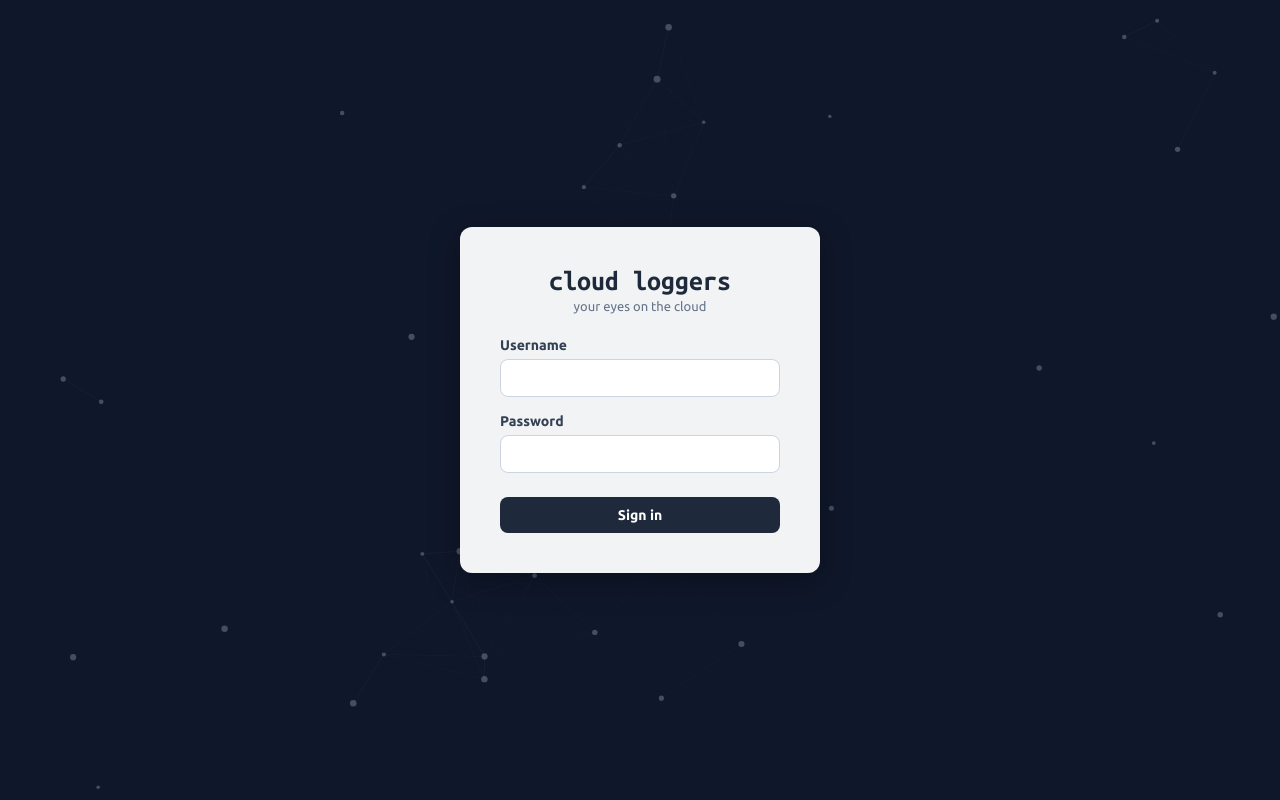
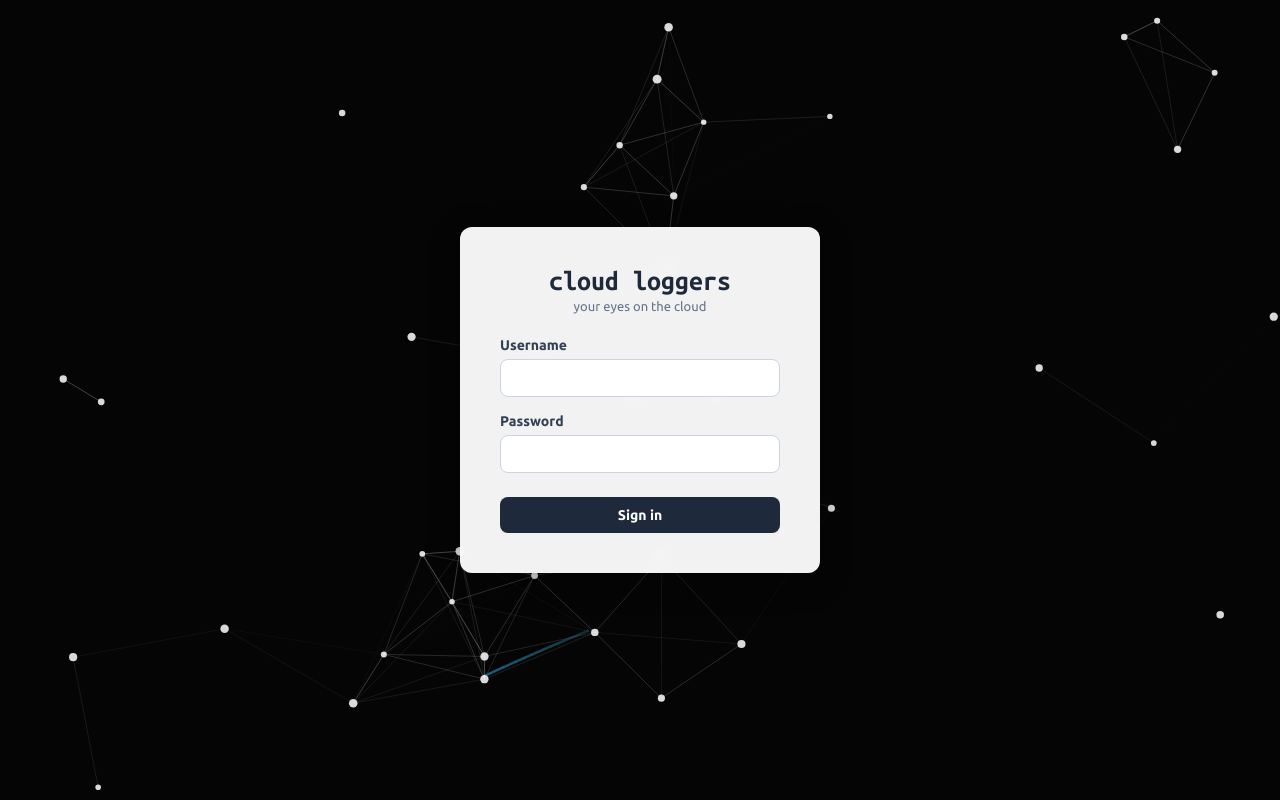
Before and after one commit to Cloud-Siem-Project/frontend, a React (Vite) app: page / in a window 1280 px wide. Built offline with nearby package versions, Linux system fonts and the light colour scheme.

Commit message:
style: darker bg, bigger white nodes, visible edges, beam traces

```diff
--- a/src/components/NetworkBackground.jsx
+++ b/src/components/NetworkBackground.jsx
@@ -4,6 +4,7 @@ const NODE_COUNT = 40;
 const CONNECTION_DISTANCE = 180;
 const BEAM_INTERVAL = 1200;
 const BEAM_SPEED = 4;
+const TRACE_FADE = 0.012;
 
 function NetworkBackground() {
   const canvasRef = useRef(null);
@@ -14,6 +15,7 @@ function NetworkBackground() {
     let animId;
     let nodes = [];
     let beams = [];
+    let traces = [];
     let lastBeamTime = 0;
 
     function resize() {
@@ -29,7 +31,7 @@ function NetworkBackground() {
           y: Math.random() * canvas.height,
           vx: (Math.random() - 0.5) * 0.4,
           vy: (Math.random() - 0.5) * 0.4,
-          radius: Math.random() * 2 + 1.5,
+          radius: Math.random() * 2 + 2.5,
         });
       }
     }
@@ -71,9 +73,25 @@ function NetworkBackground() {
       spawnBeam(time);
 
       for (const beam of beams) {
+        const from = nodes[beam.from];
+        const to = nodes[beam.to];
+        const prevProgress = beam.progress;
         beam.progress += BEAM_SPEED / 100;
+
+        traces.push({
+          x1: from.x + (to.x - from.x) * prevProgress,
+          y1: from.y + (to.y - from.y) * prevProgress,
+          x2: from.x + (to.x - from.x) * beam.progress,
+          y2: from.y + (to.y - from.y) * beam.progress,
+          opacity: 0.7,
+        });
       }
       beams = beams.filter((b) => b.progress <= 1);
+
+      for (const trace of traces) {
+        trace.opacity -= TRACE_FADE;
+      }
+      traces = traces.filter((t) => t.opacity > 0);
     }
 
     function draw() {
@@ -85,15 +103,24 @@ function NetworkBackground() {
           const dy = nodes[i].y - nodes[j].y;
           const dist = Math.sqrt(dx * dx + dy * dy);
           if (dist < CONNECTION_DISTANCE) {
-            const opacity = (1 - dist / CONNECTION_DISTANCE) * 0.15;
+            const opacity = (1 - dist / CONNECTION_DISTANCE) * 0.4;
             ctx.beginPath();
             ctx.moveTo(nodes[i].x, nodes[i].y);
             ctx.lineTo(nodes[j].x, nodes[j].y);
-            ctx.strokeStyle = `rgba(148, 163, 184, ${opacity})`;
-            ctx.lineWidth = 0.5;
+            ctx.strokeStyle = `rgba(200, 210, 220, ${opacity})`;
+            ctx.lineWidth = 1;
             ctx.stroke();
           }
         }
+      }
+
+      for (const trace of traces) {
+        ctx.beginPath();
+        ctx.moveTo(trace.x1, trace.y1);
+        ctx.lineTo(trace.x2, trace.y2);
+        ctx.strokeStyle = `rgba(56, 189, 248, ${trace.opacity})`;
+        ctx.lineWidth = 2.5;
+        ctx.stroke();
       }
 
       for (const beam of beams) {
@@ -102,36 +129,21 @@ function NetworkBackground() {
         const x = from.x + (to.x - from.x) * beam.progress;
         const y = from.y + (to.y - from.y) * beam.progress;
 
-        const tailProgress = Math.max(0, beam.progress - 0.15);
-        const tailX = from.x + (to.x - from.x) * tailProgress;
-        const tailY = from.y + (to.y - from.y) * tailProgress;
-
-        const gradient = ctx.createLinearGradient(tailX, tailY, x, y);
-        gradient.addColorStop(0, "rgba(56, 189, 248, 0)");
-        gradient.addColorStop(1, "rgba(56, 189, 248, 0.8)");
-
         ctx.beginPath();
-        ctx.moveTo(tailX, tailY);
-        ctx.lineTo(x, y);
-        ctx.strokeStyle = gradient;
-        ctx.lineWidth = 2;
-        ctx.stroke();
-
-        ctx.beginPath();
-        ctx.arc(x, y, 3, 0, Math.PI * 2);
-        ctx.fillStyle = "rgba(56, 189, 248, 0.9)";
+        ctx.arc(x, y, 4, 0, Math.PI * 2);
+        ctx.fillStyle = "rgba(56, 189, 248, 1)";
         ctx.fill();
 
         ctx.beginPath();
-        ctx.arc(x, y, 6, 0, Math.PI * 2);
-        ctx.fillStyle = "rgba(56, 189, 248, 0.2)";
+        ctx.arc(x, y, 8, 0, Math.PI * 2);
+        ctx.fillStyle = "rgba(56, 189, 248, 0.25)";
         ctx.fill();
       }
 
       for (const node of nodes) {
         ctx.beginPath();
         ctx.arc(node.x, node.y, node.radius, 0, Math.PI * 2);
-        ctx.fillStyle = "rgba(100, 116, 139, 0.6)";
+        ctx.fillStyle = "rgba(255, 255, 255, 0.85)";
         ctx.fill();
       }
     }
--- a/src/pages/Login.jsx
+++ b/src/pages/Login.jsx
@@ -72,7 +72,7 @@ const containerStyle = {
   justifyContent: "center",
   alignItems: "center",
   minHeight: "100vh",
-  background: "#0f172a",
+  background: "#050505",
 };
 
 const formStyle = {
```
